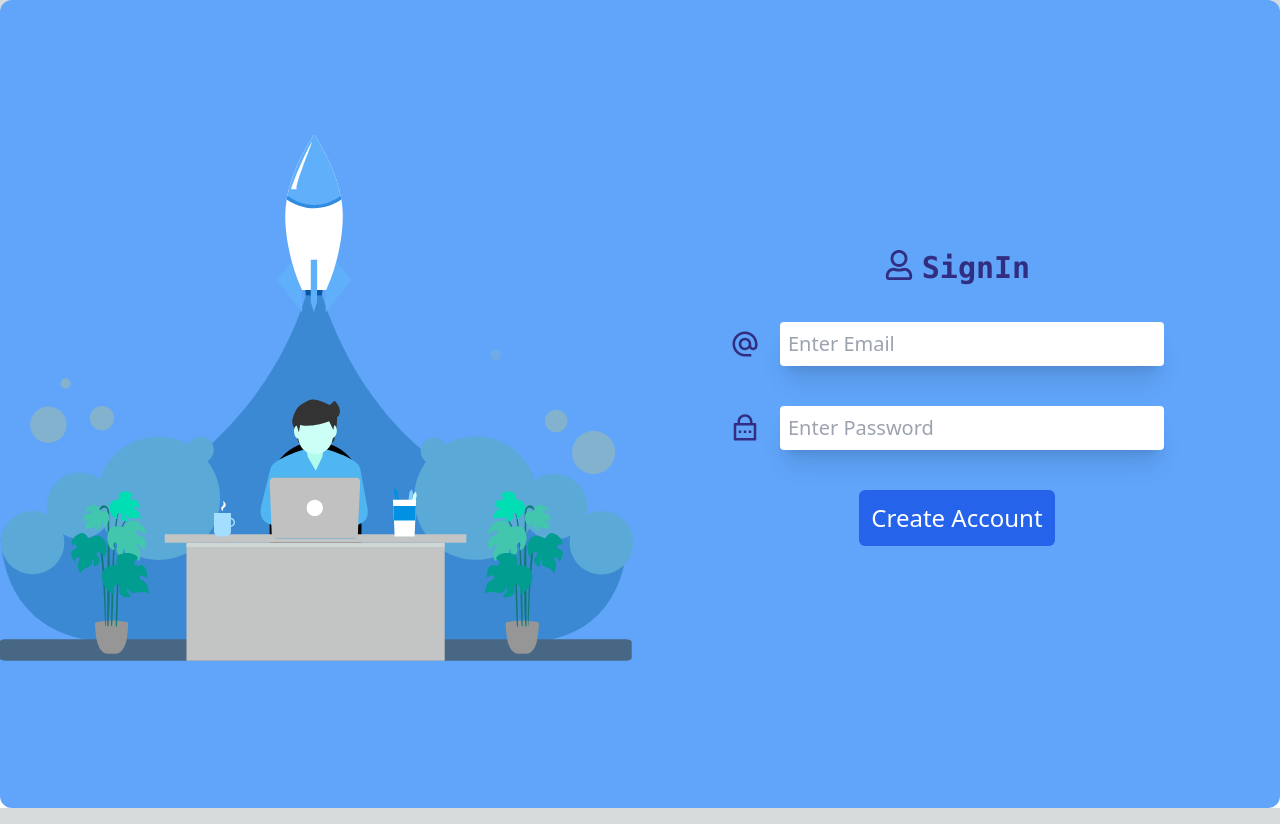
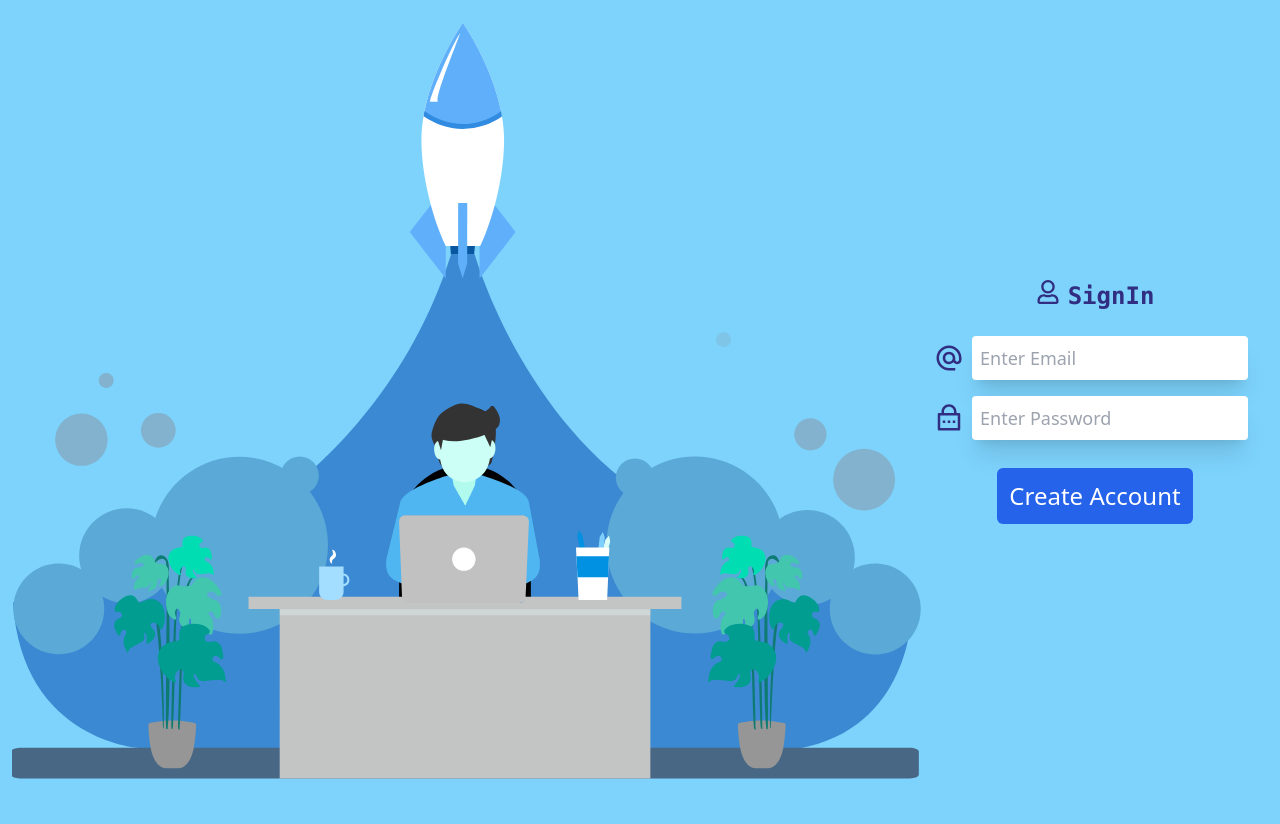
Before and after one commit to hasanashrafi/authentication-next, a Next.js app: page /signin in a window 1280 px wide. Built offline with nearby package versions, Linux system fonts and the light colour scheme.

Commit message:
edit styles

```diff
--- a/pages/signin.js
+++ b/pages/signin.js
@@ -12,17 +12,16 @@ import Link from 'next/link';
 
 function SignIn() {
   return (
-    <div className='min-w-screen min-h-screen '>
+    <div className='flex min-w-screen min-h-screen p-3 bg-sky-300'>
 
-      <div className='flex rounded-xl min-h-screen justify-center items-center bg-blue-400'>
+      <div className='w-full  h-screen flex   items-center '>
+        <Lottie animationData={animationData} className='w-full  h-full mb-5' play loop={true} />
+      </div>
 
-        <div className='flex mt-2 w-full  items-center '>
-          <Lottie animationData={animationData} className='w-full  h-full mb-5' play loop={true} />
-        </div>
 
-        <div className="w-full h-screen flex flex-col justify-center  p-3  mt-2">
+        <div className="   flex flex-col items-center justify-center p-3 ">
 
-          <h3 className="flex justify-center gap-2 mb-4 text-center text-3xl font-semibold font-mono text-indigo-900">
+          <h3 className="flex justify-center gap-2 mb-4 text-center text-2xl font-semibold font-mono text-indigo-900">
             <FaRegUser />  SignIn
           </h3>
 
@@ -34,7 +33,7 @@ function SignIn() {
               onChange={""}
 
               placeholder="Enter Email"
-              className={`m-5 p-2 rounded text-gray-900 outline-none  w-96 text-xl shadow-xl`}
+              className={`m-2 p-2 rounded text-gray-900 outline-none w-fit text-lg shadow-xl`}
             />
           </div>
 
@@ -45,18 +44,18 @@ function SignIn() {
               name="password"
               onChange={""}
               placeholder="Enter Password"
-              className={`m-5 p-2 rounded text-gray-900 outline-none  w-96 text-xl shadow-xl `} />
+              className={`m-2 p-2 rounded text-gray-900 outline-none  w-fit text-lg shadow-xl `} />
           </div>
 
           <button
-            className='mx-auto w-full h-fit lg:w-fit   p-3 bg-blue-600 text-white rounded-md text-md lg:text-2xl m-4 my-5 hover:border hover:border-blue-600 hover:text-blue-700 hover:bg-white transition-all ease-in-out'>
+            className='mx-auto w-full h-fit lg:w-fit p-3 bg-blue-600 text-white rounded-md text-md lg:text-2xl m-4 my-5 hover:border hover:border-blue-600 hover:text-blue-700 hover:bg-white transition-all ease-in-out'>
             <Link href='/signup'>
               Create Account
             </Link>
           </button>
         </div>
 
-      </div>
+
     </div>
   )
 }
```
